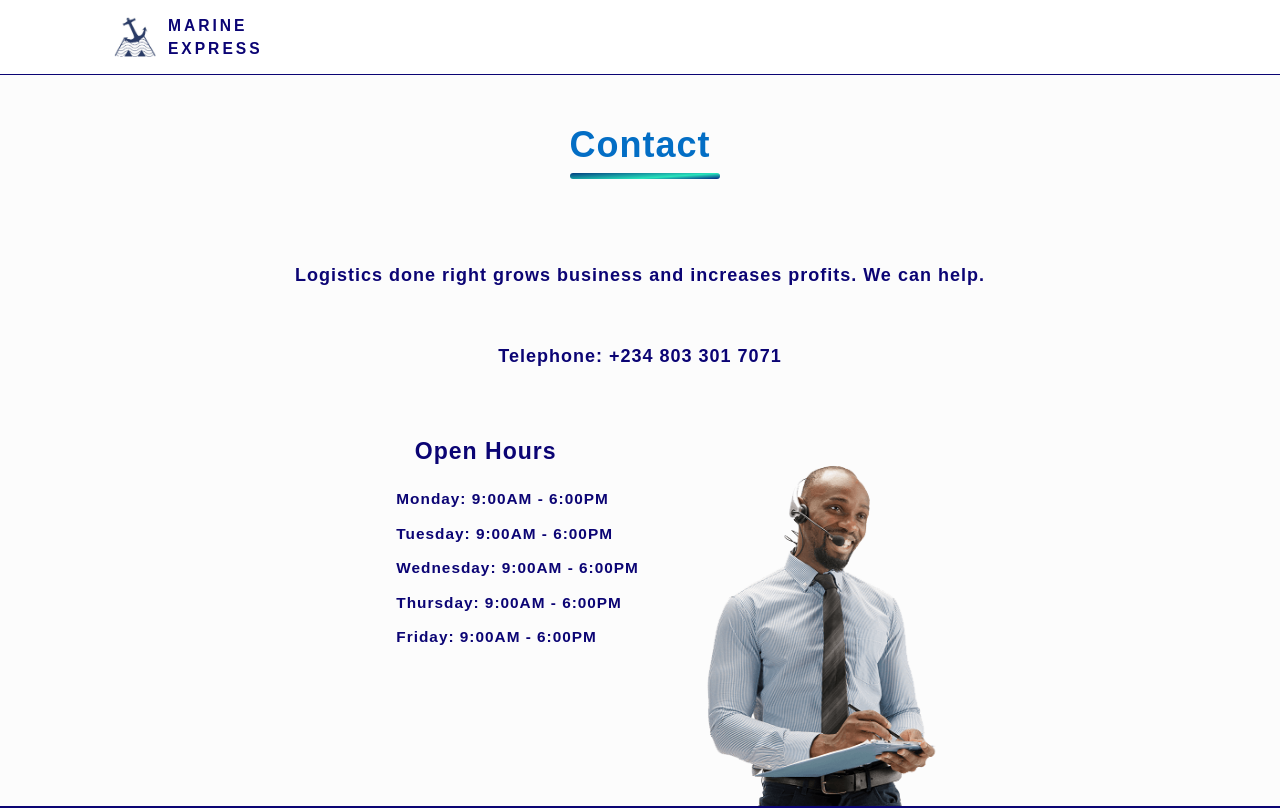
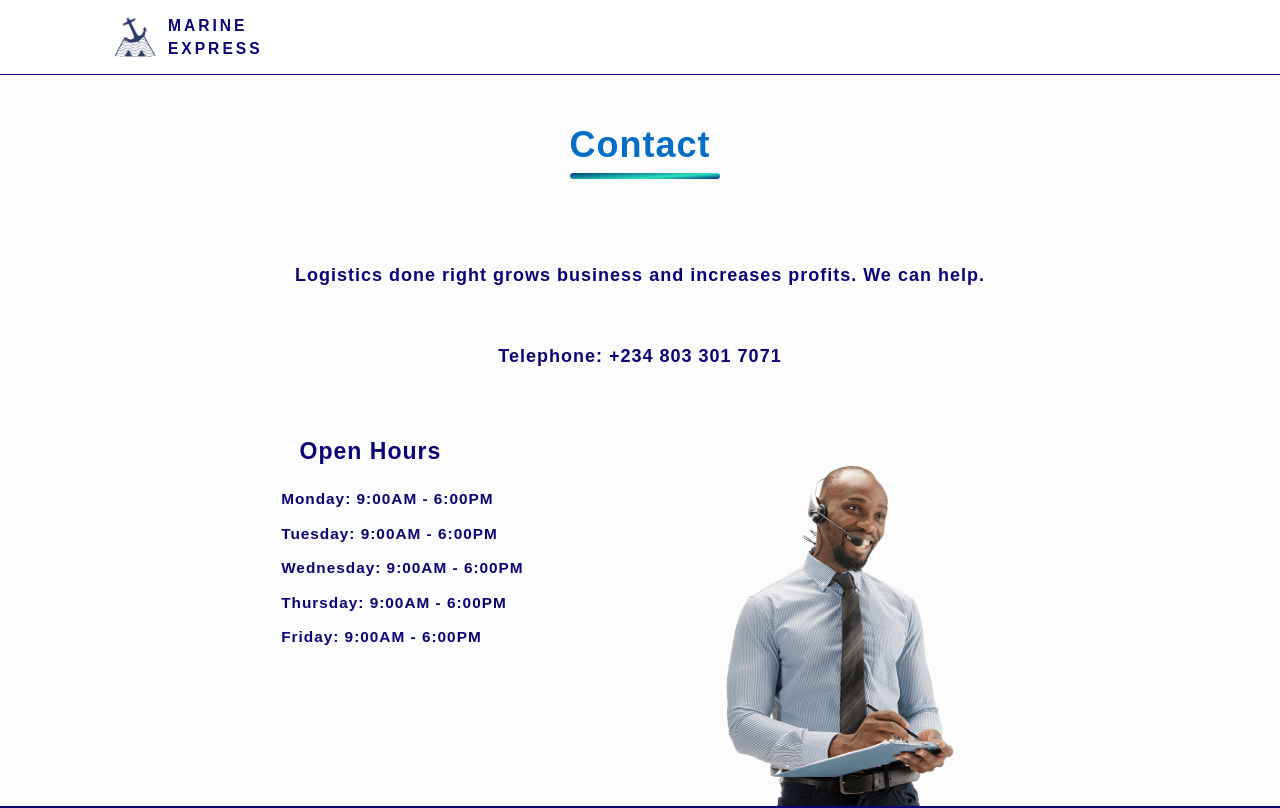
Before and after one commit to abeonweb/marine-express-site, a Next.js app: page /contact in a window 1280 px wide. Shown: the top 808 px of the page. Built offline with nearby package versions, Linux system fonts and the light colour scheme.

Commit message:
adjusted object position for hours image added specificity to contact image added more break points for image

```diff
--- a/styles/Contact.module.css
+++ b/styles/Contact.module.css
@@ -33,7 +33,8 @@
 }
 
 .workHoursContainer .image {
-    object-position: 5em;
+    object-position: -5em;
+    height: auto;
 }
 
 .subtitle {
@@ -73,7 +74,7 @@
     text-transform: capitalize;
 }
 
-.image {
+.contact .image {
     width: 100%;
     margin: 0 0 -0.40em 0;
     padding: 0;
@@ -166,6 +167,12 @@
     }
 }
 
+@media (min-width: 550px) {
+    .workHoursContainer .image {
+        object-position: 5em;
+    }
+
+}
 @media (min-width: 700px) {
 
     .workHours {
@@ -174,9 +181,15 @@
         left: 10%;
     }
 
+    .workHoursContainer .image {
+        object-position: -3em;
+    }
+
     .contactFormContainer .image {
         object-position: 0 -80px;
     }
+
+
 }
 
 @media (min-width: 800px) {
@@ -197,7 +210,7 @@
     }
 
     .workHoursTextContainer {
-        margin-right: -6em;
+        margin-right: 6em;
     }
 
 }
```
